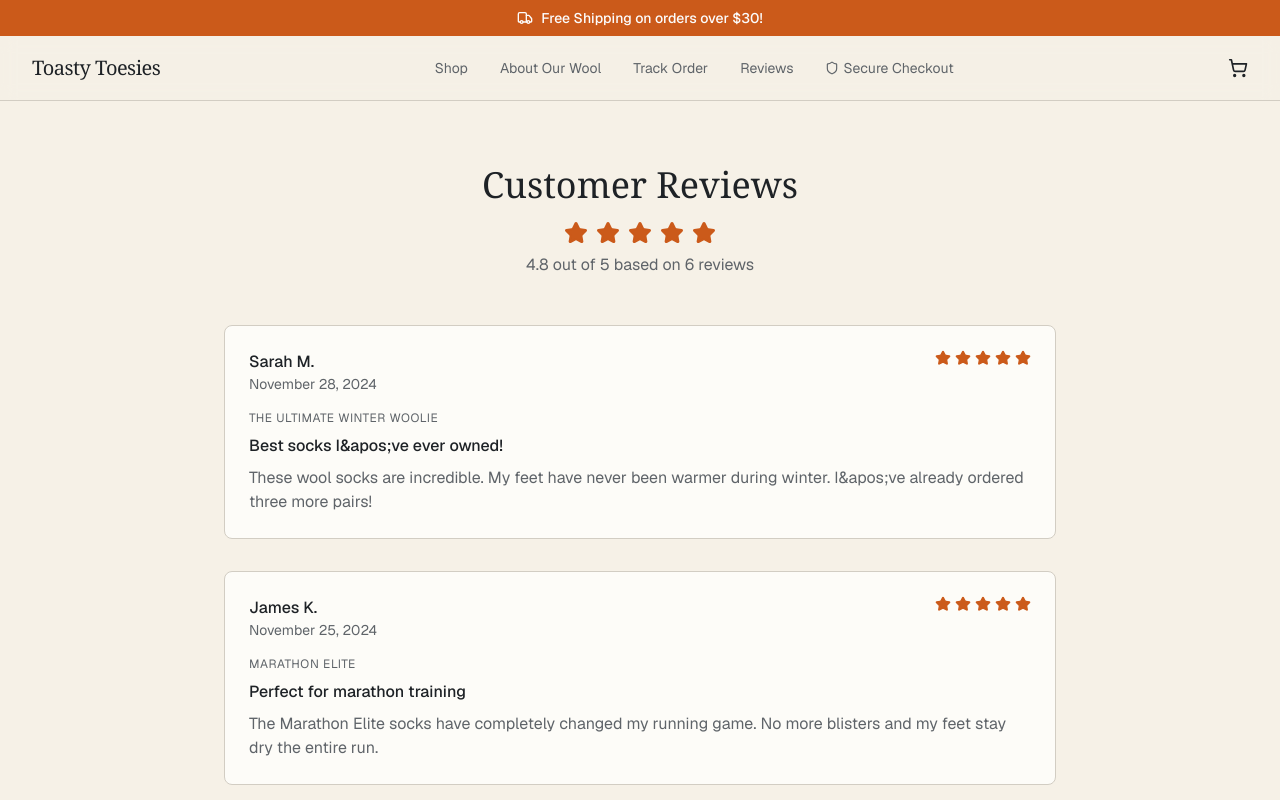
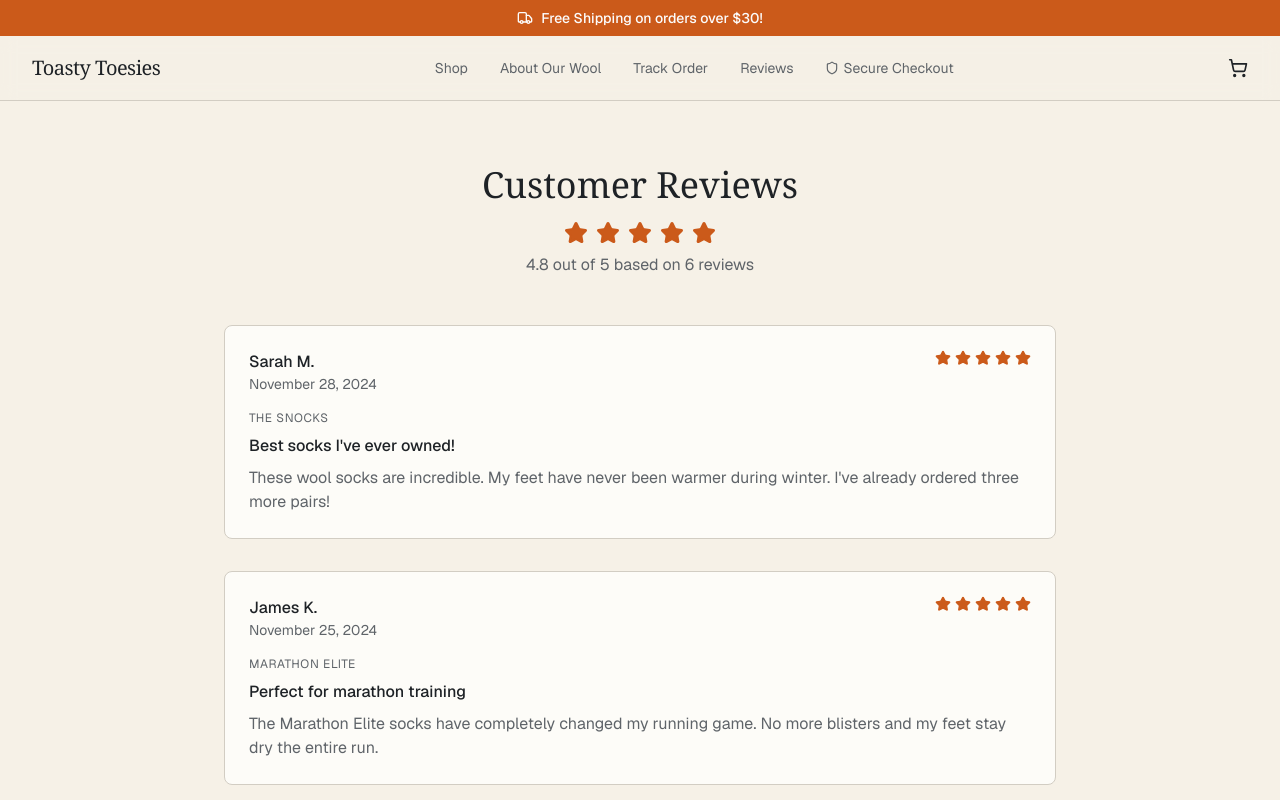
Before and after one commit to Yvo101/Toastytoessocks, a Next.js app: page /reviews in a window 1280 px wide. Shown: the top 800 px of the page. Built offline with nearby package versions, Linux system fonts and the light colour scheme.

Commit message:
feat: update review title and product name in page.tsx
Updated review content for clarity and corrected product name

```diff
--- a/app/reviews/page.tsx
+++ b/app/reviews/page.tsx
@@ -6,9 +6,9 @@ const reviews = [
     name: "Sarah M.",
     rating: 5,
     date: "November 28, 2024",
-    title: "Best socks I&apos;ve ever owned!",
-    content: "These wool socks are incredible. My feet have never been warmer during winter. I&apos;ve already ordered three more pairs!",
-    product: "The Ultimate Winter Woolie",
+    title: "Best socks I've ever owned!",
+    content: "These wool socks are incredible. My feet have never been warmer during winter. I've already ordered three more pairs!",
+    product: "The Snocks",
   },
   {
     id: 2,
```
